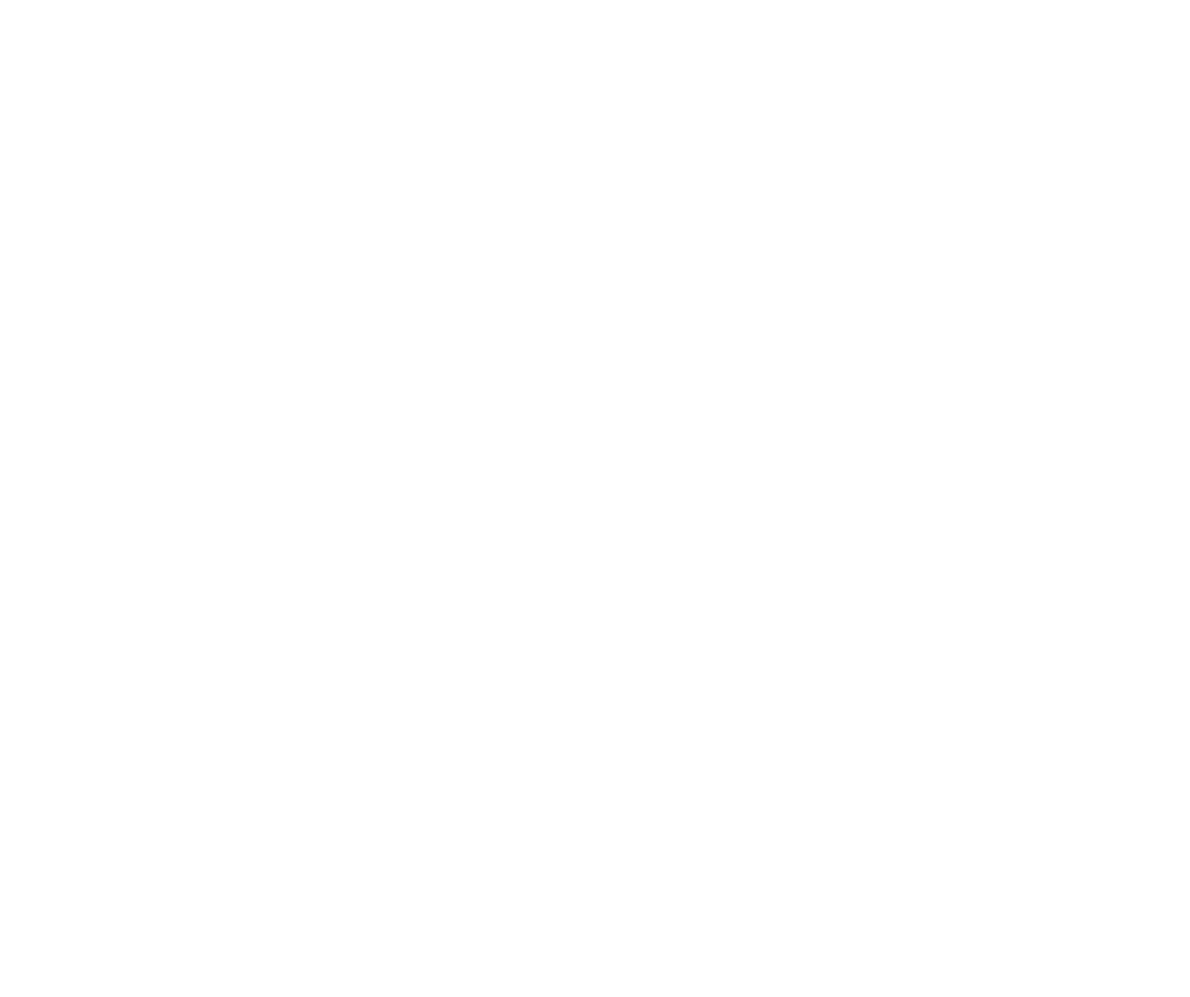
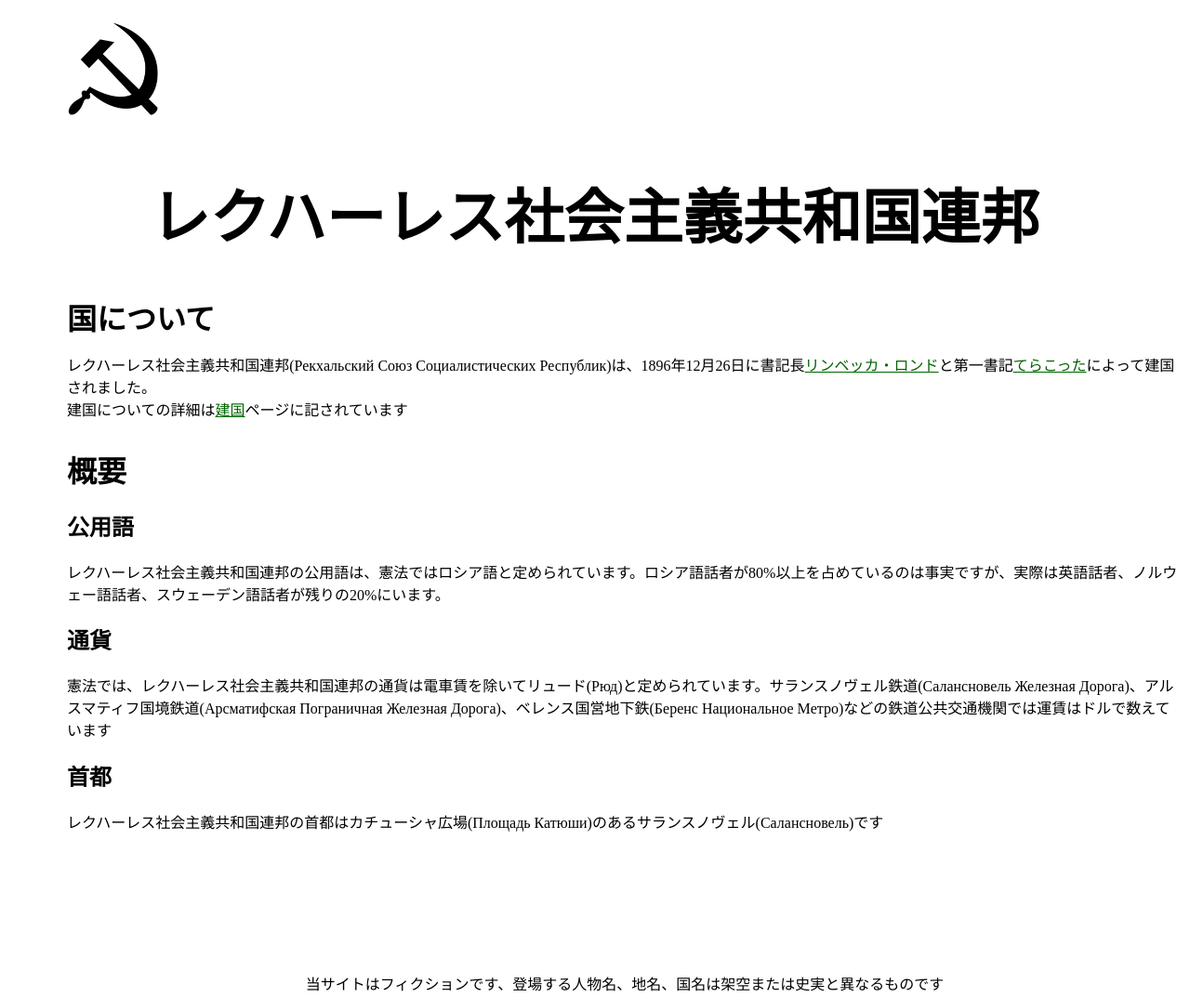
Before and after one commit to wonder-kamata/rekhalles, a plain HTML site: page about.html in a window 1280 px wide. Shown: the whole page at 93% size. Before the commit the page ends 800 px from the top, so only its background shows below. Drawn offline with Linux system fonts and the light colour scheme.

Commit message:
wrote about.html and some

```diff
--- a/about.html
+++ b/about.html
@@ -0,0 +1,68 @@
+<!DOCTYPE html>
+
+<html lang="jp">
+
+  <head>
+
+    <meta charset="utf-8">
+    <link rel="stylesheet" href="style.css">
+
+    <title>レクハーレス社会主義共和国連邦とは</title>
+
+    <meta name="viewport" content="width=device-width, initial-scale=1">
+      <style>
+      .file_main a{
+        font-size: 64px;
+        text-align: left;
+        color: gray;
+        margin-left: 12vw;
+        transition: all 0.5s 0s ease;
+        cursor: pointer;
+        display: block;
+        text-decoration: none;
+        }
+      </style>
+
+  </head>
+
+  <header>
+
+    <a href="../main.html">
+
+      <img class="hammer_header" src="img/hammer.png">
+
+    </a>
+
+  </header>
+
+  <body>
+
+    <h1 class="main_1">レクハーレス社会主義共和国連邦</h1>
+
+      <h2 class="h2_3">国について</h2>
+
+      <p>レクハーレス社会主義共和国連邦(Рекхальский Союз Социалистических Республик)は、1896年12月26日に書記長<a href="../people/limbecca.html">リンベッカ・ロンド</a>と第一書記<a href="../people/terracotta">てらこった</a>によって建国されました。<br>建国についての詳細は<a href="histories/nation.html">建国</a>ページに記されています</p>
+
+      <h2 class="h2_3">概要</h2>
+
+       <h2 class="h2_5">公用語</h2>
+
+       <p>レクハーレス社会主義共和国連邦の公用語は、憲法ではロシア語と定められています。ロシア語話者が80%以上を占めているのは事実ですが、実際は英語話者、ノルウェー語話者、スウェーデン語話者が残りの20%にいます。</p>
+
+       <h2 class="h2_5">通貨</h2>
+
+       <p>憲法では、レクハーレス社会主義共和国連邦の通貨は電車賃を除いてリュード(Рюд)と定められています。サランスノヴェル鉄道(Салансновель Железная Дорога)、アルスマティフ国境鉄道(Арсматифская Пограничная Железная Дорога)、ベレンス国営地下鉄(Беренс Национальное Метро)などの鉄道公共交通機関では運賃はドルで数えています</p>
+
+       <h2 class="h2_5">首都</h2>
+
+       <p>レクハーレス社会主義共和国連邦の首都はカチューシャ広場(Площадь Катюши)のあるサランスノヴェル(Салансновель)です</p>
+
+  </body>
+
+  <footer>
+
+    <p class="footer_1">当サイトはフィクションです、登場する人物名、地名、国名は架空または史実と異なるものです</p>
+
+  </footer>
+
+</html>
--- a/style.css
+++ b/style.css
@@ -107,3 +107,8 @@ a{
   margin-bottom: 100px;
   color: red;
 }
+.h2_5{
+  font-size: 24px;
+  text-align: left;
+  margin-left: 5vw;
+}
```
Also changed, not shown: histories/nation.html (+1 -1 lines), 1 other file.
